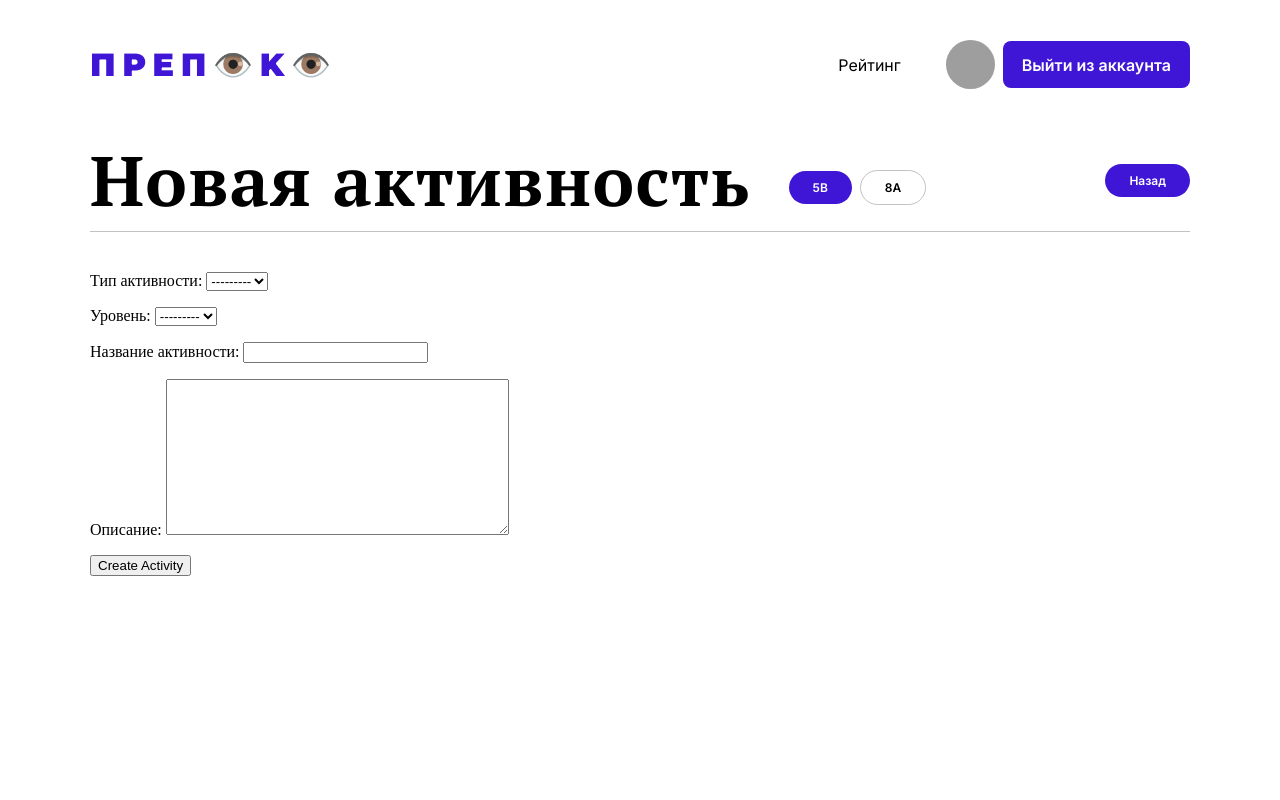
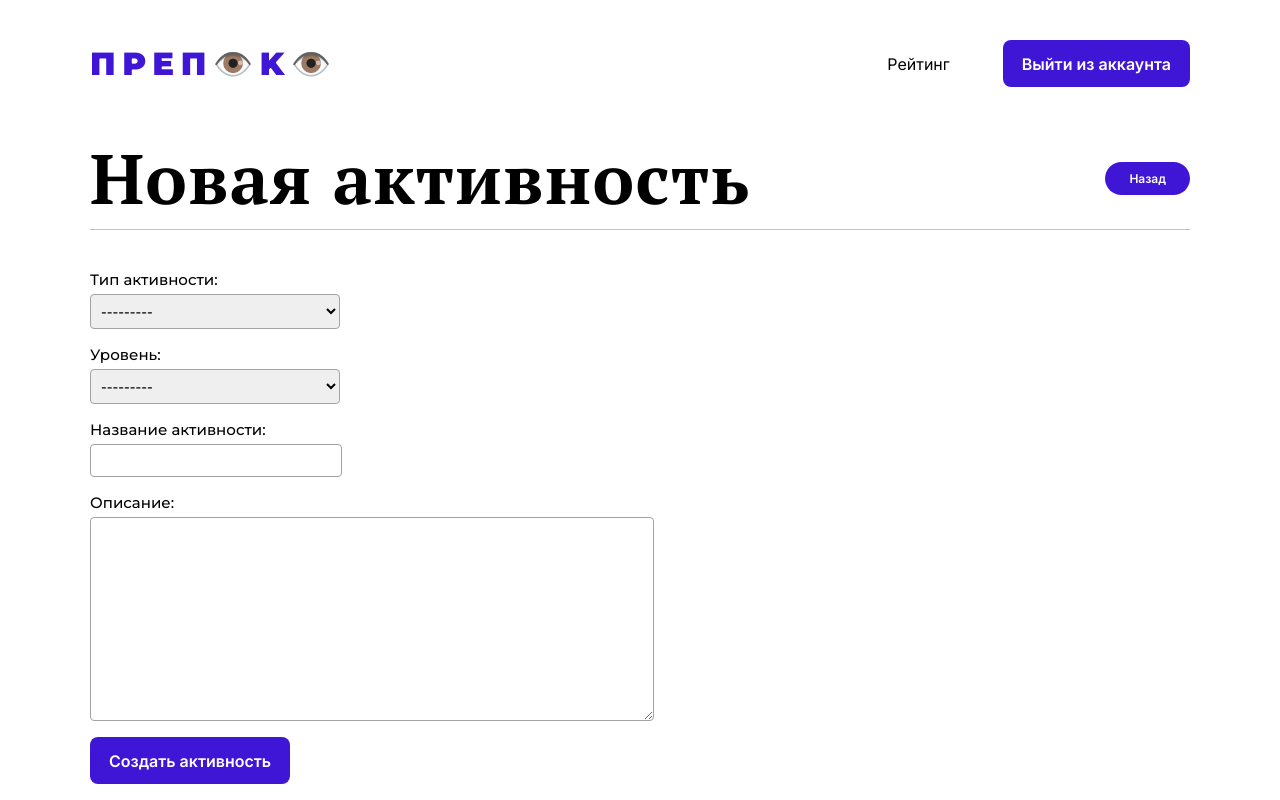
Before and after one commit to mikemka/prepOKO, a Django app: template prep_oko/templates/activities/new.html in a window 1280 px wide. Run offline with Django 4.2, Linux system fonts and the light colour scheme; the template is opened without the code that fills it: values that come from a table or form of the project are taken from there, others are empty; parts of the project's set-up code (start-up, migrations or seed data) failed here and were passed over; grey boxes are pictures that could not be loaded.

Commit message:
some updates

```diff
--- a/prep_oko/activities/forms.py
+++ b/prep_oko/activities/forms.py
@@ -4,12 +4,13 @@ from django import forms
 class NewActivityForm(forms.ModelForm):
     class Meta:
         model = Activity
-        fields = ('activity_type', 'level_type', 'title', 'description',)
+        fields = ('activity_type', 'level_type', 'title', 'description', 'form')
 
     def __init__(self, *args, **kwargs):
         super().__init__(*args, **kwargs)
         self.fields['activity_type'].queryset = ActivityType.objects.all()
         self.fields['level_type'].queryset = LevelType.objects.all()
+        self.fields['form'].widget = forms.HiddenInput()
 
     def save(self, commit=True):
         activity = super().save(commit=False)
--- a/prep_oko/activities/urls.py
+++ b/prep_oko/activities/urls.py
@@ -6,5 +6,6 @@ app_name = 'activities'
 
 urlpatterns = [
     path('', views.ActivitiesView.as_view(), name='main'),
-    path('new/', views.NewActivityView.as_view(), name='new'),
+    path('<int:form_id>/', views.ActivitiesView.as_view(), name='main_with_id'),
+    path('<int:form_id>/new/', views.NewActivityView.as_view(), name='new'),
 ]
--- a/prep_oko/static/css/main.css
+++ b/prep_oko/static/css/main.css
@@ -244,3 +244,28 @@ td a {
     text-decoration: none;
     color: var(--accent-color);
 }
+.form-control label {
+    display: block;
+    margin-bottom: 5px;
+    font-family: 'Montserrat', sans-serif;
+    font-weight: 500;
+    font-size: 15px;
+}
+.form-control input, .form-control textarea, .form-control select {
+    display: block;
+    padding: 6px;
+    border: 1px solid #A3A3A3;
+    border-radius: 4px;
+    font-family: 'Montserrat', sans-serif;
+    font-weight: 500;
+    font-size: 15px;
+}
+.form-control select {
+    min-width: 250px;
+}
+.form-control input {
+    min-width: 238px;
+}
+.form-control textarea {
+    min-width: 50%;
+}
--- a/prep_oko/templates/activities/new.html
+++ b/prep_oko/templates/activities/new.html
@@ -5,10 +5,10 @@
 {% include 'includes/header.html' with title='Новая активность' backward_url='activities:main' %}
 
 <div class="container-x">
-    <form action="{% url 'activities:new' %}" method="post">
+    <form action="{% url 'activities:new' form_id=students_form.id %}" method="post" class="form-control">
         {% csrf_token %}
         {{ form.as_p }}
-        <button type="submit">Create Activity</button>
+        <button type="submit" class="btn-accent">Создать активность</button>
     </form>
 </div>
 
--- a/prep_oko/templates/includes/header.html
+++ b/prep_oko/templates/includes/header.html
@@ -9,8 +9,9 @@
 
             {% if backward_url %}
             <div class="main-title-header-buttons" style="padding-bottom: 10px; padding-left: 30px;">
-                <a class="btn-accent btn-rounded btn-sm px-4 ms-2" href="#">5В</a>
-                <a class="btn-accent btn-rounded btn-sm btn-unfocused px-4 ms-2" href="#">8А</a>
+                {% for form in employee.students_forms.all %}
+                <a class="btn-accent btn-rounded btn-sm px-4 ms-2 {% if form != students_form %}btn-unfocused{% endif %}" href="{% url 'activities:main_with_id' form_id=form.id %}">{{ form.title }}</a>
+                {% endfor %}
             </div>
             {% endif %}
         </div>
@@ -18,8 +19,9 @@
         <a class="btn-accent btn-rounded btn-sm px-4 ms-2" href="{% url backward_url %}">Назад</a>
         {% else %}
         <div class="main-title-header-buttons">
-            <a class="btn-accent btn-rounded btn-sm px-4 ms-2" href="#">5В</a>
-            <a class="btn-accent btn-rounded btn-sm btn-unfocused px-4 ms-2" href="#">8А</a>
+            {% for form in employee.students_forms.all %}
+            <a class="btn-accent btn-rounded btn-sm px-4 ms-2 {% if form != students_form %}btn-unfocused{% endif %}" href="{% url 'activities:main_with_id' form_id=form.id %}">{{ form.title }}</a>
+            {% endfor %}
         </div>
         {% endif %}
     </section>
--- a/prep_oko/templates/includes/navbar.html
+++ b/prep_oko/templates/includes/navbar.html
@@ -3,7 +3,9 @@
     <div id="links">
         <a href="#" class="header-link">Рейтинг</a>
 
-        <img src="https://twitchinfo.ru/wp-content/uploads/2020/08/%D0%9A%D0%B0%D0%BA-%D1%81%D0%B4%D0%B5%D0%BB%D0%B0%D1%82%D1%8C-%D0%BF%D0%BE%D1%80%D1%82%D1%80%D0%B5%D1%82-%D0%BF%D0%BE-%D1%84%D0%BE%D1%82%D0%BE%D0%B3%D1%80%D0%B0%D1%84%D0%B8%D0%B8-%D0%90%D0%B2%D0%B0%D1%82%D0%B0%D1%80%D0%BA%D1%83-%D0%B4%D0%BB%D1%8F-Youtube-VK-INSTAGRAMM-TIKTOK-TWITCH-0-12-03-920-1024x576.jpg" alt="avatar" id="avatar">
+        {% if employee.avatar %}
+        <img src="{{ employee.avatar.url }}" alt="avatar" id="avatar">
+        {% endif %}
 
         <a class="btn-accent ms-2" href="{% url 'users:logout' %}">
             Выйти из аккаунта
--- a/prep_oko/users/apps.py
+++ b/prep_oko/users/apps.py
@@ -4,3 +4,4 @@ from django.apps import AppConfig
 class UsersConfig(AppConfig):
     default_auto_field = 'django.db.models.BigAutoField'
     name = 'users'
+    verbose_name = 'Пользователи'
```
Also changed, not shown: prep_oko/activities/views.py (+35 -27 lines), prep_oko/templates/activities/main.html (+5 -5 lines), prep_oko/users/models.py (+14 -0 lines), prep_oko/uploads/avatars/kandinsky-download-1730072232350.png (added), 1 other file.
